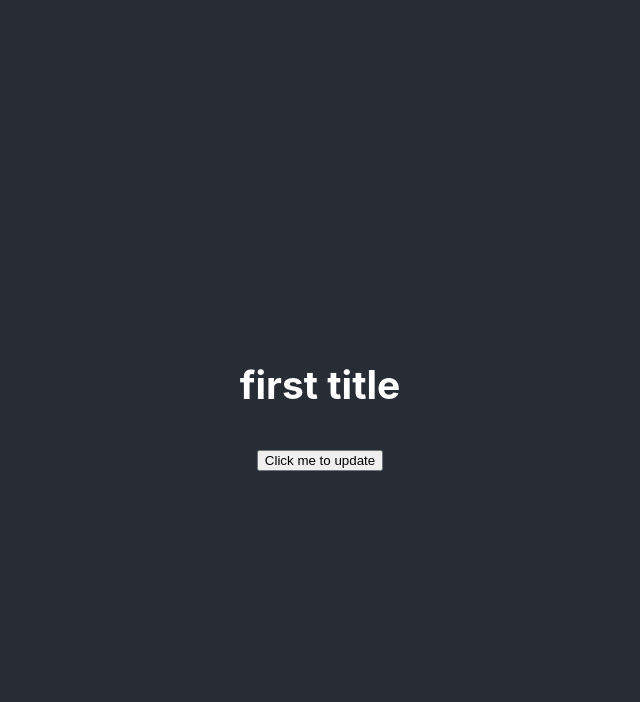
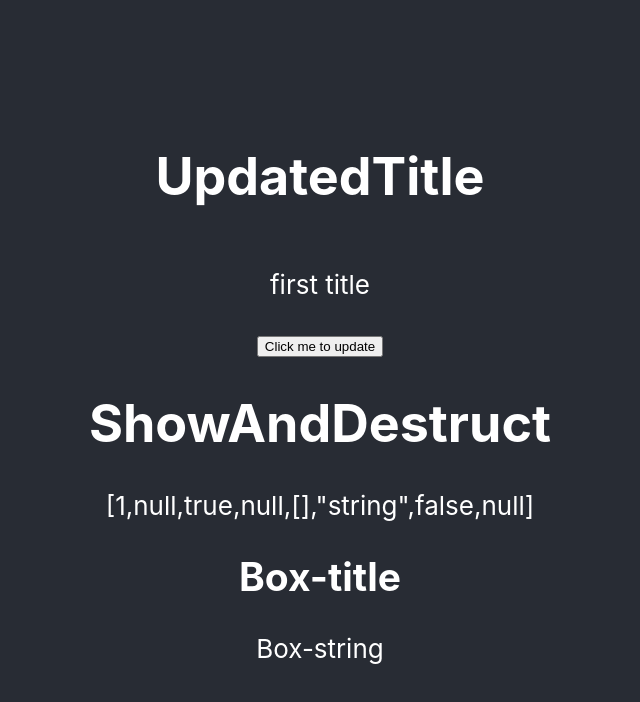
Before and after one commit to OleksiiPro1/components, a React (Create React App) app: page / in a window 1280 px wide. Shown: the top 702 px of the page, without its empty margins (320-960 px from the left). Built offline with nearby package versions, Linux system fonts and the light colour scheme.

Commit message:
props destruct

```diff
--- a/src/App.js
+++ b/src/App.js
@@ -1,11 +1,15 @@
 import './App.css';
+import ShowAndDestruct from './components/ShowAndDestruct';
 import UpdatedTitle from './components/UpdatedTitle';
 
 function App() {
   return (
     <div className="App">
       <header className="App-header">
+        <h1>UpdatedTitle</h1>
         <UpdatedTitle />
+        <h1>ShowAndDestruct</h1>
+        <ShowAndDestruct />
       </header>
     </div>
   );
--- /dev/null
+++ b/src/components/ShowAndDestruct.js
@@ -0,0 +1,22 @@
+// function Box(props) {
+function Box({ title, content }) {
+  return (
+    <div>
+      {/* <h2>{props.title}</h2>
+      <p>{props.content}</p> */}
+      <h2>{title}</h2>
+      <p>{content}</p>
+    </div>
+  );
+}
+
+export default function ShowAndDestruct() {
+  const array = [1, null, true, NaN, [], 'string', false, undefined];
+
+  return (
+    <>
+      <div>{JSON.stringify(array)}</div>
+      <Box title="Box-title" content="Box-string" />
+    </>
+  );
+}
--- a/src/components/UpdatedTitle.js
+++ b/src/components/UpdatedTitle.js
@@ -3,16 +3,18 @@ import { useState } from 'react';
 export default function UpdatedTitle() {
   const [title, setTitle] = useState('first title');
   const [count, setCount] = useState(false);
-
+  function titleAndCount() {
+    setTitle('Updated title');
+    setCount(count + 1);
+  }
   return (
     <div>
-      <h2>
+      <p>
         {title} {count}
-      </h2>
+      </p>
       <button
         onClick={(event) => {
-          setTitle('Updated title');
-          setCount(count + 1);
+          titleAndCount();
         }}
       >
         Click me to update
```
